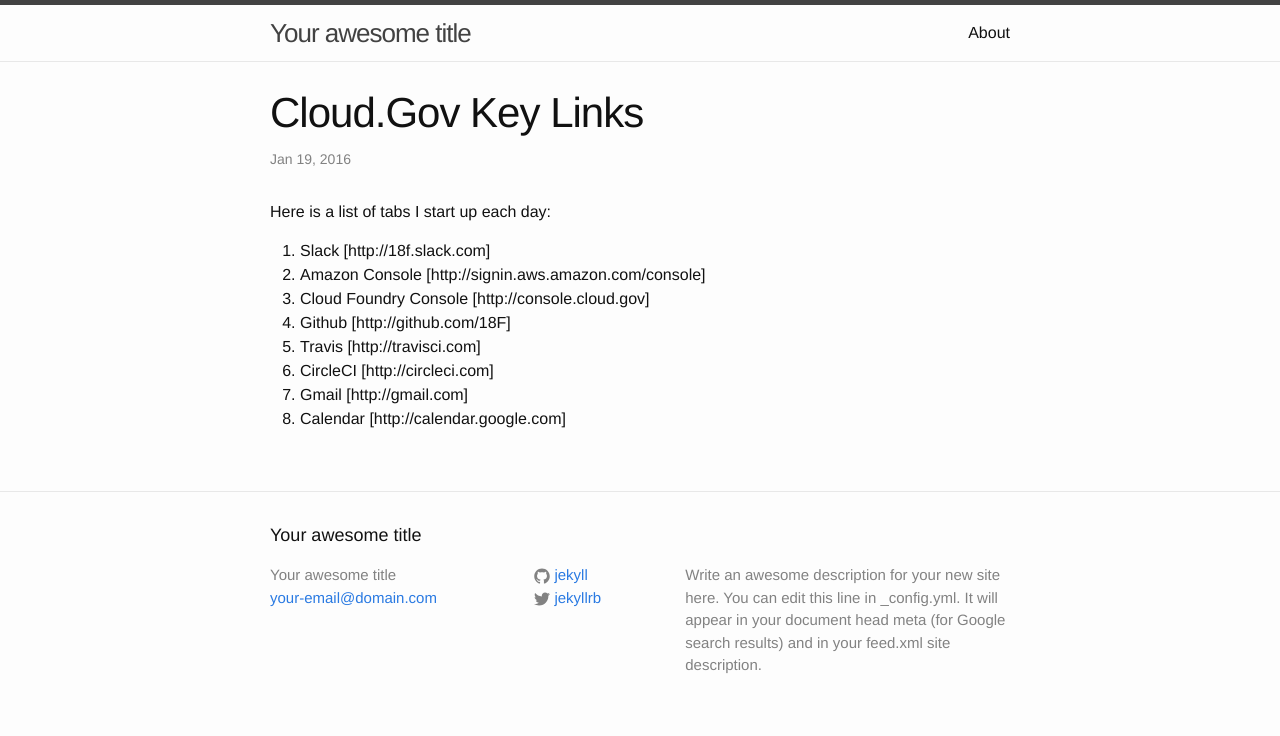
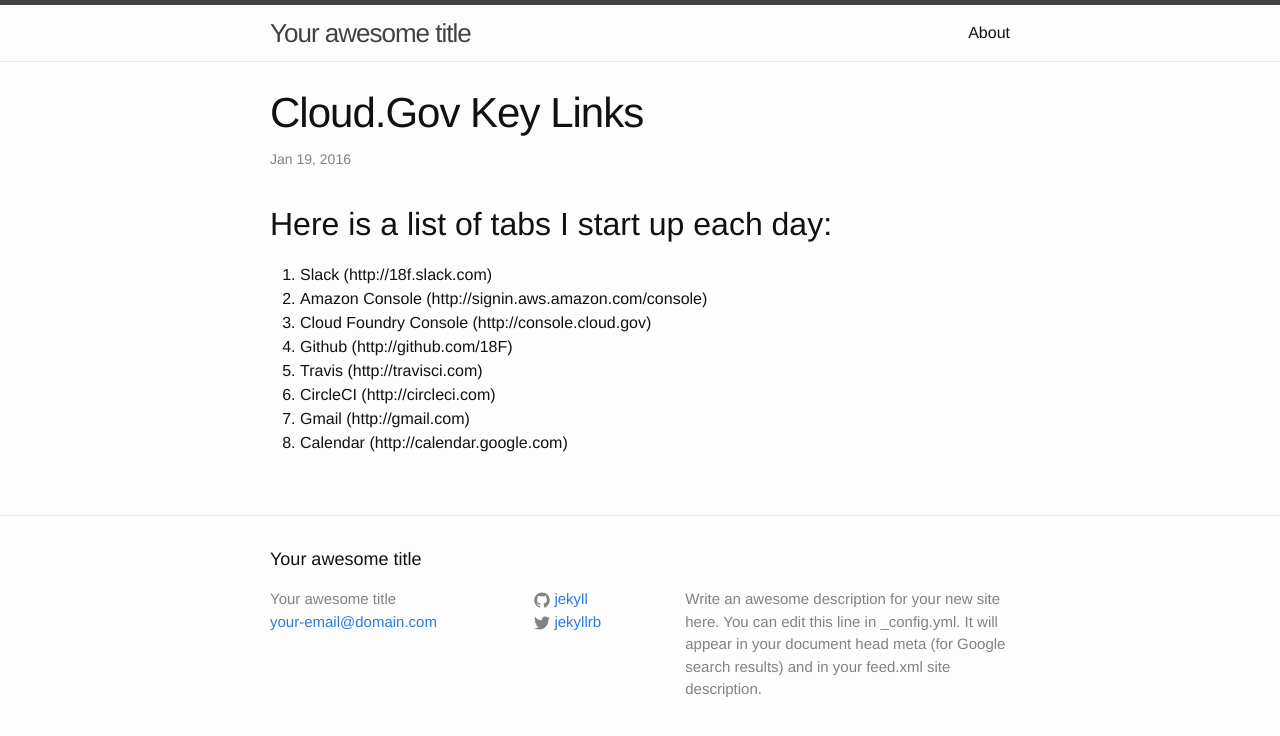
Before and after one commit to sharms/sharms.github.io, a Jekyll site: the page built from _posts/2016-01-19-Cloud-Gov-Ops.md, in a window 1280 px wide. Shown: the top 736 px of the page. Built offline with Jekyll 4.4.1, drawn with Linux system fonts in a browser that asks for light colours.

Commit message:
Switch brackets to parens

```diff
--- a/_posts/2016-01-19-Cloud-Gov-Ops.md
+++ b/_posts/2016-01-19-Cloud-Gov-Ops.md
@@ -2,14 +2,17 @@
 layout: post
 title: Cloud.Gov Key Links
 excerpt: Frequency used links
+
 ---
 
 Here is a list of tabs I start up each day:
-1. Slack [http://18f.slack.com]
-1. Amazon Console [http://signin.aws.amazon.com/console]
-1. Cloud Foundry Console [http://console.cloud.gov]
-1. Github [http://github.com/18F]
-1. Travis [http://travisci.com]
-1. CircleCI [http://circleci.com]
-1. Gmail [http://gmail.com]
-1. Calendar [http://calendar.google.com]
+-------------------------------------------
+
+1. Slack (http://18f.slack.com)
+1. Amazon Console (http://signin.aws.amazon.com/console)
+1. Cloud Foundry Console (http://console.cloud.gov)
+1. Github (http://github.com/18F)
+1. Travis (http://travisci.com)
+1. CircleCI (http://circleci.com)
+1. Gmail (http://gmail.com)
+1. Calendar (http://calendar.google.com)
```
